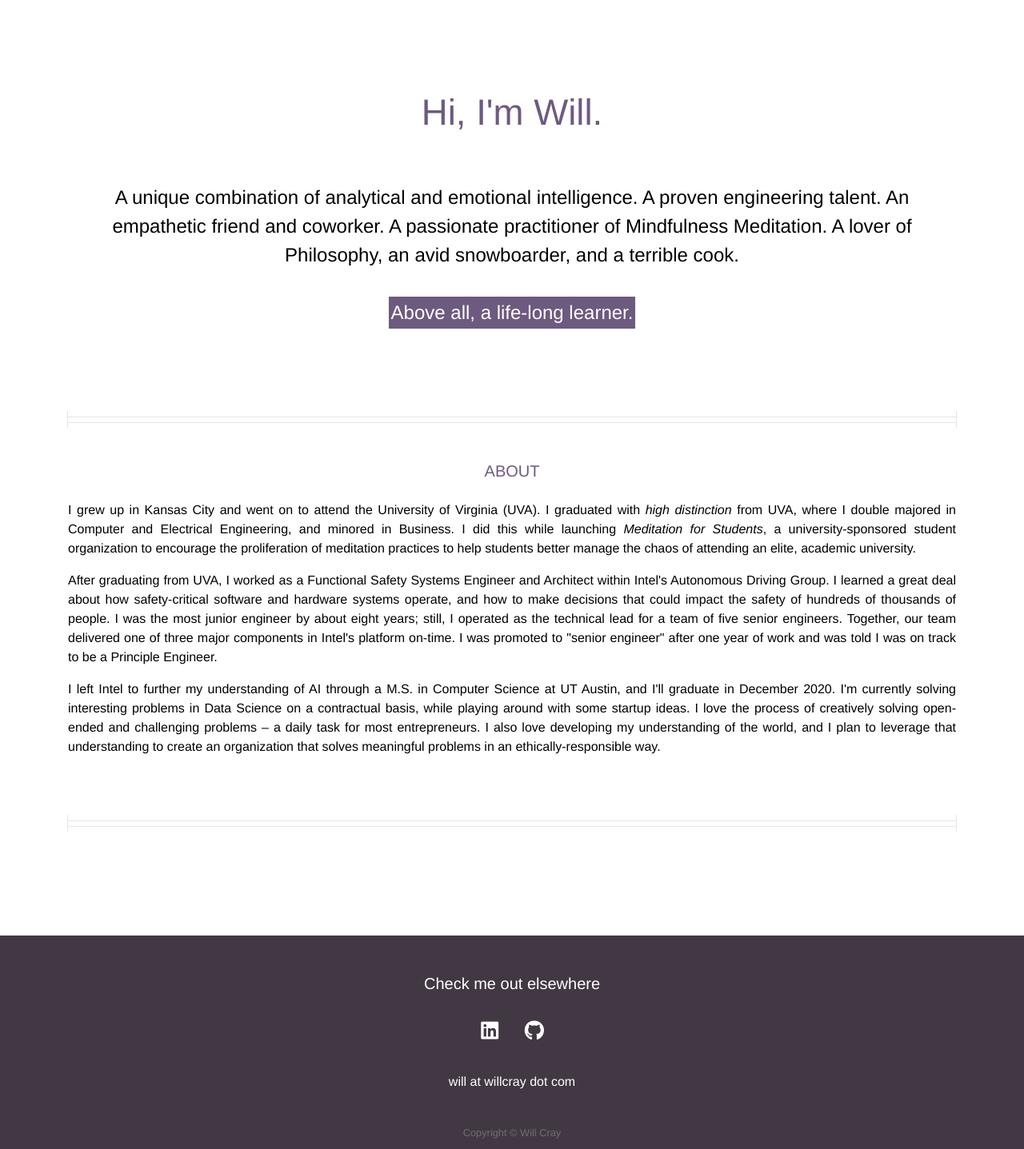
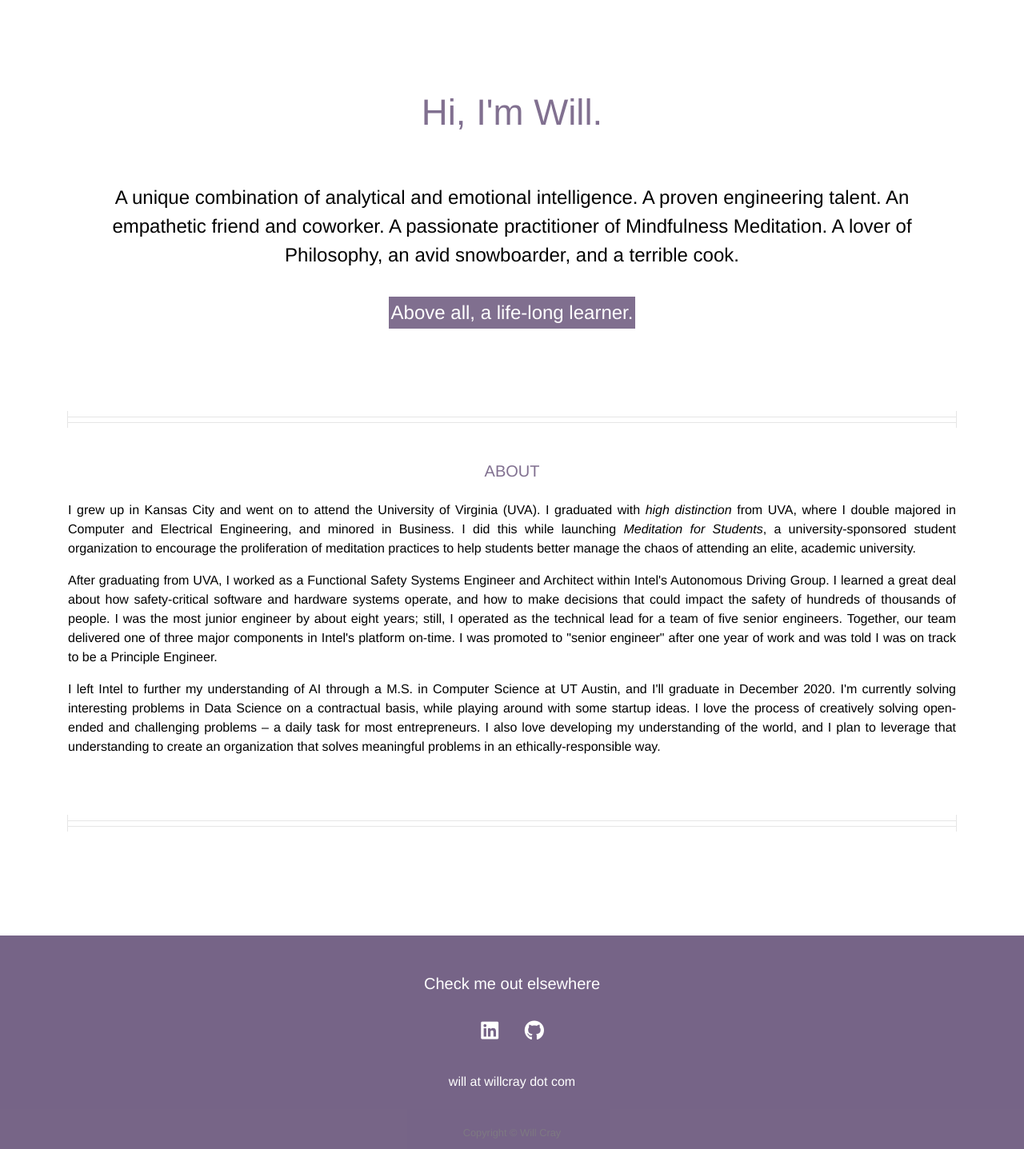
Before and after one commit to willcray/willcray.github.io, a Jekyll site: the page built from index.html, in a window 1280 px wide. Shown: the part 900-2337 px from the top of the page at 80% size. Built offline with Jekyll 4.4.1, drawn with Linux system fonts in a browser that asks for light colours; nearby versions of some CDN libraries.

Commit message:
Updated colors to match footer

```diff
--- a/css/custom.css
+++ b/css/custom.css
@@ -1,3 +1,11 @@
+#footer {
+  position: relative;
+  overflow: hidden;
+  padding: 3em 0 0em 0;
+  background: rgba(61, 35, 84, 0.70);
+  color: #fff;
+}
+
 h1 {
     font-size: 2.5em;
     padding-bottom: 1em;
@@ -9,7 +17,7 @@ h3 {
 
 h2,
 h3 {
-    color: rgba(61, 35, 84, 0.75);
+    color: rgba(61, 35, 84, 0.65);
 }
 
 h5 {
@@ -26,7 +34,7 @@ h5 {
     padding: .09em;
     margin: -.09em;
     margin-bottom: -0.09em;
-    background: rgba(61, 35, 84, 0.75);
+    background: rgba(61, 35, 84, 0.65);
 }
 
 .tight {
@@ -35,7 +43,7 @@ h5 {
 
 
 ul.icons {
-    background:  #413843;
+    background: rgba(61, 35, 84, 0);
 }
 
 @keyframes progress-bar-stripes{
--- a/css/main.css
+++ b/css/main.css
@@ -2578,13 +2578,13 @@ body.homepage.is-loading #header:after {
   position: relative;
   overflow: hidden;
   padding: 3em 0 0em 0;
-  background: #413843;
+  background: rgba(61, 35, 84, 0.70);
   color: #fff;
 }
 
 #footer .icon.circled {
   background: #fff;
-  color: #3c353e;
+  color: rgba(61, 35, 84, 0.70);
 }
 
 #footer header {
```
